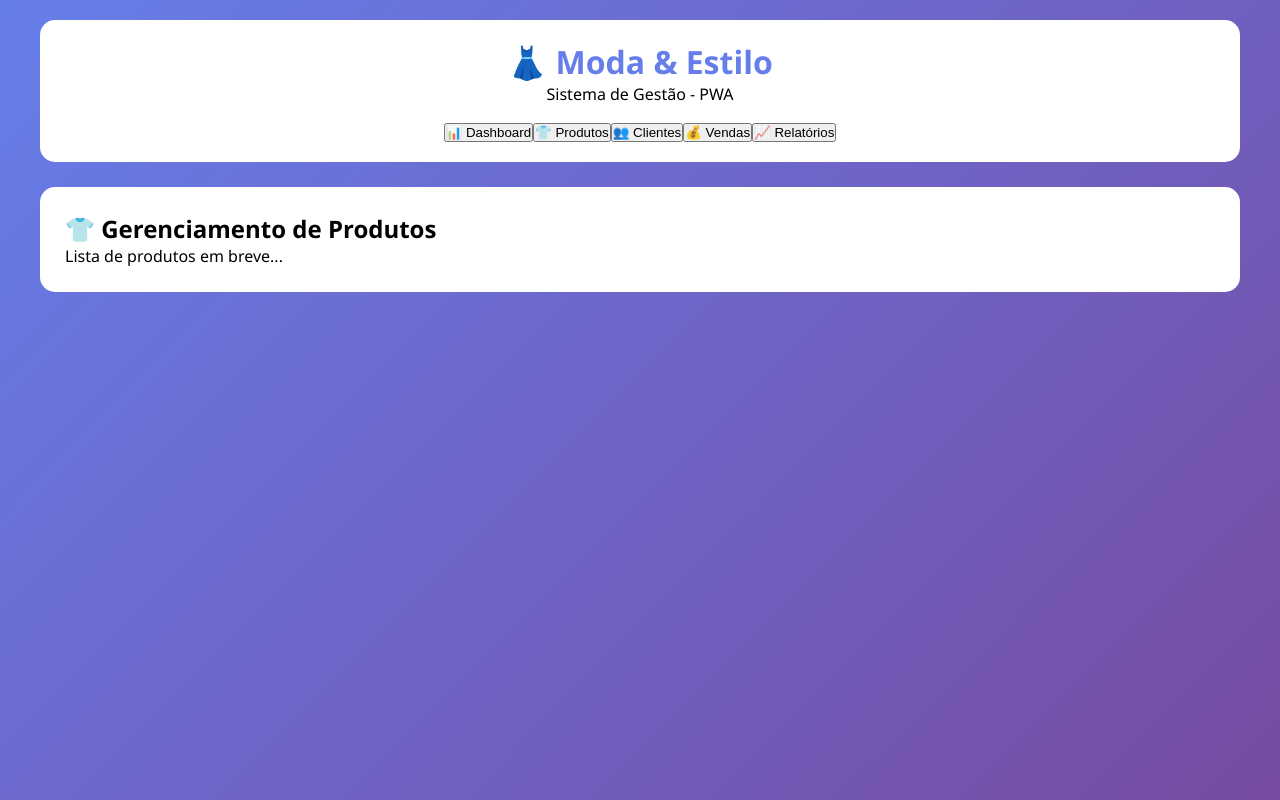
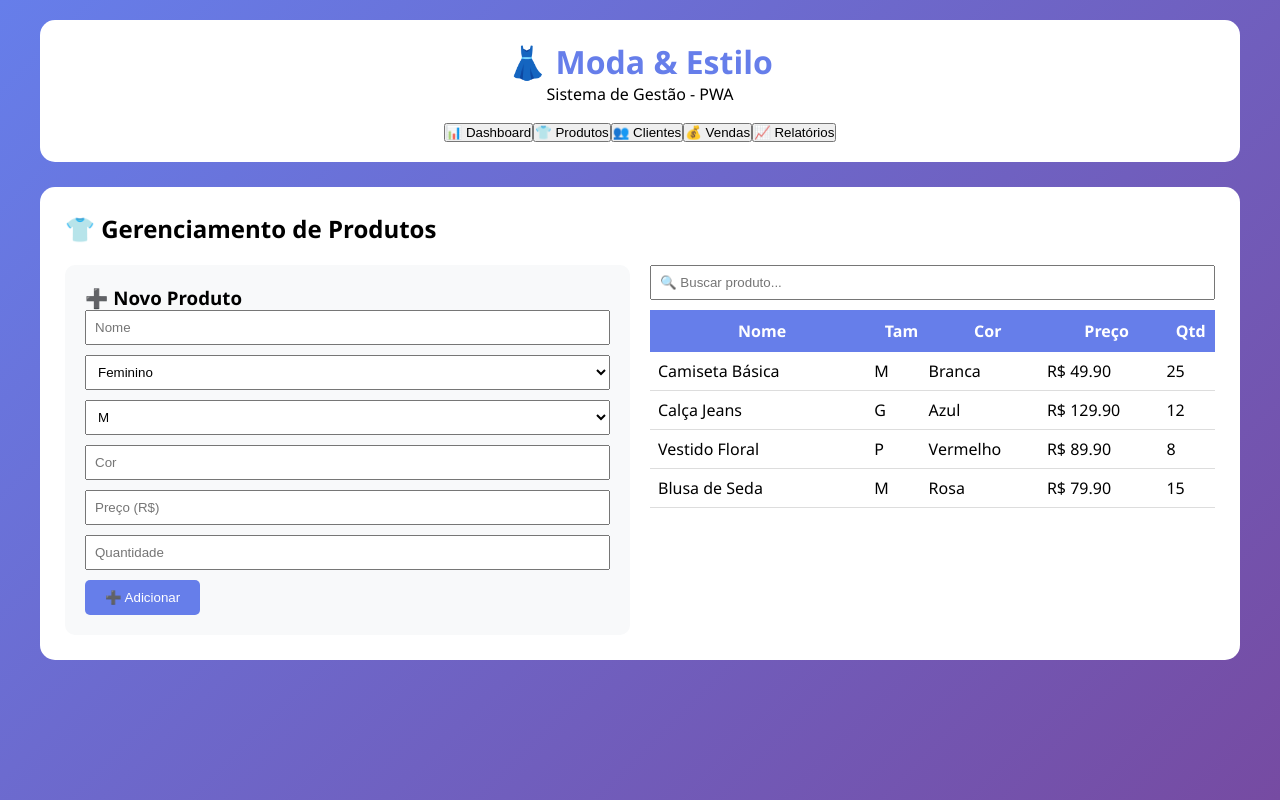
Before and after one commit to marcelorodrigh3s-svg/modaa-estilo-pwa, a React (Create React App) app in the folder frontend/: page / in a window 1280 px wide. Both pictures are taken after a click on the button "👕 Produtos". Built offline with nearby package versions, Linux system fonts and the light colour scheme.

Commit message:
Update Produtos.js

```diff
--- a/frontend/src/components/Produtos.js
+++ b/frontend/src/components/Produtos.js
@@ -1,6 +1,56 @@
-import React from 'react';
+import React, { useState } from 'react';
 
 function Produtos() {
-    return <div><h2>👕 Gerenciamento de Produtos</h2><p>Lista de produtos em breve...</p></div>;
+    const [produtos, setProdutos] = useState([
+        { id: 1, nome: 'Camiseta Básica', categoria: 'Feminino', tamanho: 'M', cor: 'Branca', preco: 49.90, quantidade: 25 },
+        { id: 2, nome: 'Calça Jeans', categoria: 'Feminino', tamanho: 'G', cor: 'Azul', preco: 129.90, quantidade: 12 },
+        { id: 3, nome: 'Vestido Floral', categoria: 'Feminino', tamanho: 'P', cor: 'Vermelho', preco: 89.90, quantidade: 8 },
+        { id: 4, nome: 'Blusa de Seda', categoria: 'Feminino', tamanho: 'M', cor: 'Rosa', preco: 79.90, quantidade: 15 },
+    ]);
+
+    const [novoProduto, setNovoProduto] = useState({ nome: '', categoria: 'Feminino', tamanho: 'M', cor: '', preco: '', quantidade: '' });
+    const [busca, setBusca] = useState('');
+
+    const adicionarProduto = () => {
+        if (!novoProduto.nome || !novoProduto.preco) return alert('Preencha nome e preço');
+        const novo = { ...novoProduto, id: produtos.length + 1, preco: parseFloat(novoProduto.preco), quantidade: parseInt(novoProduto.quantidade) };
+        setProdutos([...produtos, novo]);
+        setNovoProduto({ nome: '', categoria: 'Feminino', tamanho: 'M', cor: '', preco: '', quantidade: '' });
+    };
+
+    const produtosFiltrados = produtos.filter(p => p.nome.toLowerCase().includes(busca.toLowerCase()));
+
+    return (
+        <div>
+            <h2>👕 Gerenciamento de Produtos</h2>
+            <div style={{ display: 'grid', gridTemplateColumns: '1fr 1fr', gap: '20px', marginTop: '20px' }}>
+                {/* Formulário */}
+                <div style={{ background: '#f8f9fa', padding: '20px', borderRadius: '10px' }}>
+                    <h3>➕ Novo Produto</h3>
+                    <input type="text" placeholder="Nome" value={novoProduto.nome} onChange={e => setNovoProduto({ ...novoProduto, nome: e.target.value })} style={{ width: '100%', marginBottom: '10px', padding: '8px' }} />
+                    <select value={novoProduto.categoria} onChange={e => setNovoProduto({ ...novoProduto, categoria: e.target.value })} style={{ width: '100%', marginBottom: '10px', padding: '8px' }}><option>Feminino</option><option>Masculino</option><option>Infantil</option></select>
+                    <select value={novoProduto.tamanho} onChange={e => setNovoProduto({ ...novoProduto, tamanho: e.target.value })} style={{ width: '100%', marginBottom: '10px', padding: '8px' }}><option>PP</option><option>P</option><option>M</option><option>G</option><option>GG</option></select>
+                    <input type="text" placeholder="Cor" value={novoProduto.cor} onChange={e => setNovoProduto({ ...novoProduto, cor: e.target.value })} style={{ width: '100%', marginBottom: '10px', padding: '8px' }} />
+                    <input type="number" placeholder="Preço (R$)" value={novoProduto.preco} onChange={e => setNovoProduto({ ...novoProduto, preco: e.target.value })} style={{ width: '100%', marginBottom: '10px', padding: '8px' }} />
+                    <input type="number" placeholder="Quantidade" value={novoProduto.quantidade} onChange={e => setNovoProduto({ ...novoProduto, quantidade: e.target.value })} style={{ width: '100%', marginBottom: '10px', padding: '8px' }} />
+                    <button onClick={adicionarProduto} style={{ background: '#667eea', color: 'white', padding: '10px 20px', border: 'none', borderRadius: '5px', cursor: 'pointer' }}>➕ Adicionar</button>
+                </div>
+
+                {/* Lista */}
+                <div>
+                    <input type="text" placeholder="🔍 Buscar produto..." value={busca} onChange={e => setBusca(e.target.value)} style={{ width: '100%', padding: '8px', marginBottom: '10px' }} />
+                    <table style={{ width: '100%', borderCollapse: 'collapse' }}>
+                        <thead><tr style={{ background: '#667eea', color: 'white' }}><th style={{ padding: '10px' }}>Nome</th><th>Tam</th><th>Cor</th><th>Preço</th><th>Qtd</th></tr></thead>
+                        <tbody>
+                            {produtosFiltrados.map(p => (
+                                <tr key={p.id} style={{ borderBottom: '1px solid #ddd' }}><td style={{ padding: '8px' }}>{p.nome}</td><td>{p.tamanho}</td><td>{p.cor}</td><td>R$ {p.preco.toFixed(2)}</td><td>{p.quantidade}</td></tr>
+                            ))}
+                        </tbody>
+                    </table>
+                </div>
+            </div>
+        </div>
+    );
 }
+
 export default Produtos;
```
